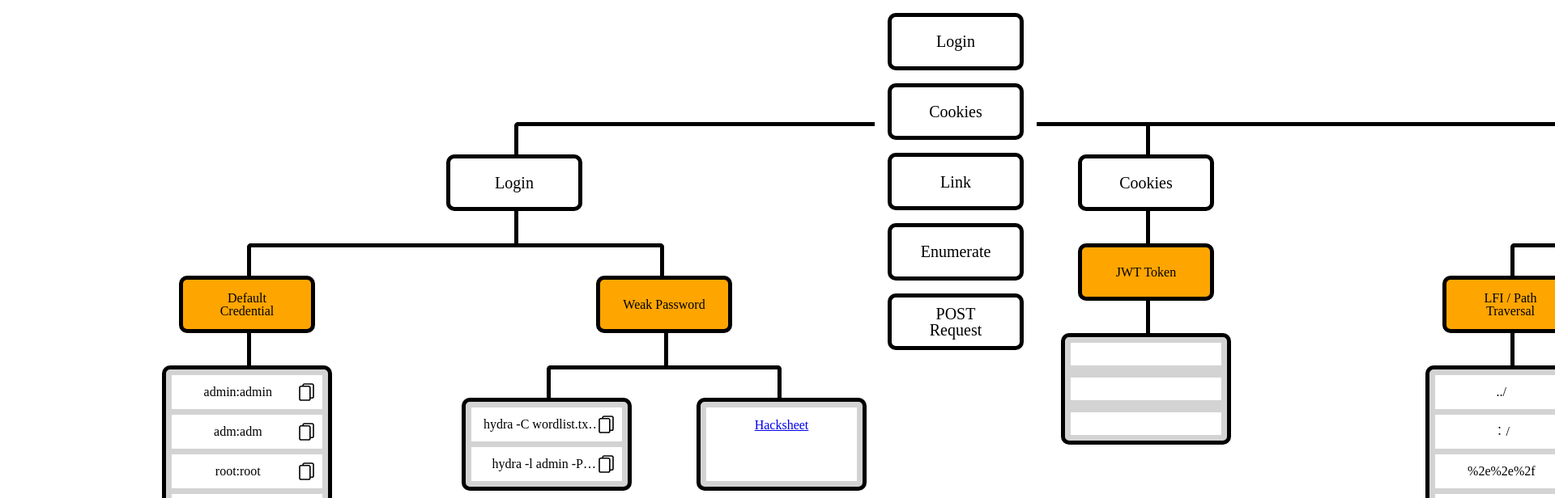
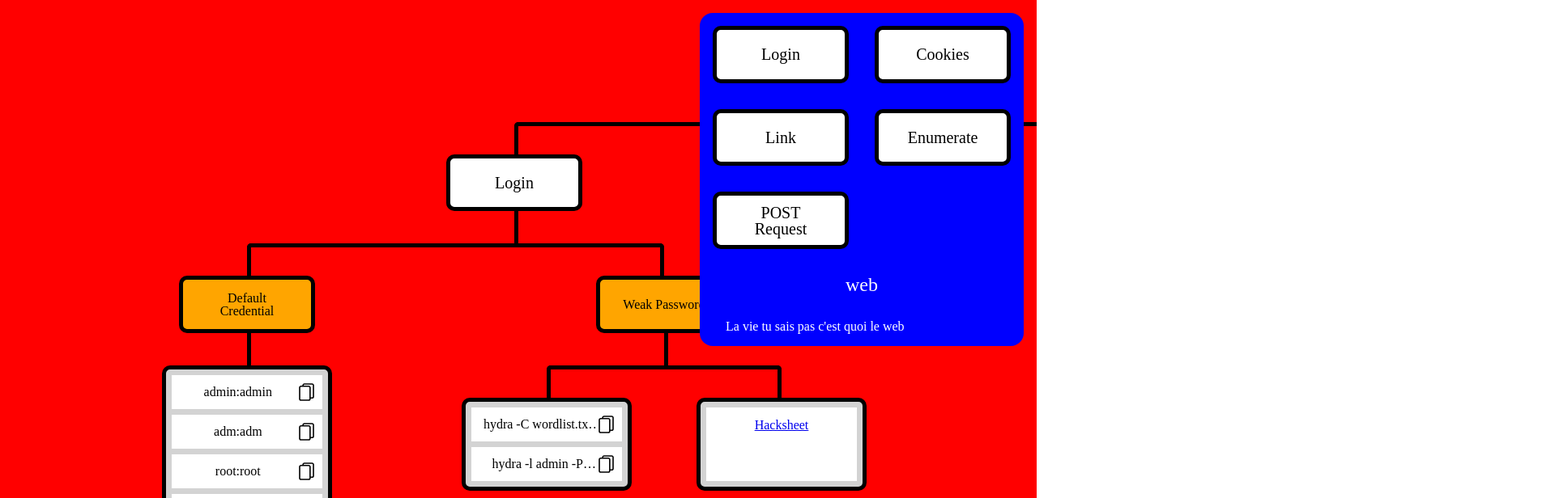
Before and after one commit to sawyerf/Hackinator, a React (Create React App) app: page / in a window 1280 px wide. Shown: the top 616 px of the page at 81% size, 1920 px wide, since content can reach past the window. Built offline with nearby package versions, Linux system fonts and the light colour scheme.

Commit message:
Add: description & Information && Fix: margin parrent

```diff
--- a/src/App.tsx
+++ b/src/App.tsx
@@ -2,7 +2,7 @@ import React, { useState } from 'react';
 import diagramData from './data/diagram.json'
 import { BlockNodeType, BlockType } from './data/diagram';
 import Diagram from './components/Diagram';
-import ListNextNode from './components/ListNextNode';
+import Information from './components/Information';
 
 
 const App = () => {
@@ -12,7 +12,7 @@ const App = () => {
   return (
     <div className="App">
       <Diagram diagramData={data} setSelect={setNode}/>
-      <ListNextNode nodes={node.choice} setSelect={setNode}/>
+      <Information node={node} setSelect={setNode}/>
     </div>
   )
 }
--- a/src/assets/index.css
+++ b/src/assets/index.css
@@ -1,2 +1,3 @@
 @import './blocks.css';
 @import './links.css';
+@import './information.css';
--- /dev/null
+++ b/src/assets/information.css
@@ -0,0 +1,18 @@
+.nextNode {
+    /* background-color: green; */
+    display: grid;
+    grid-template-columns: auto auto;
+}
+
+.information {
+    position: fixed;
+    top: 0;
+    right: 0;
+    margin: 1em;
+    background-color: blue;
+    border-radius: 1em;
+}
+
+.info-current {
+    margin: 1em;
+}
--- a/src/assets/links.css
+++ b/src/assets/links.css
@@ -16,11 +16,13 @@
     transition: all ease .4s;
 } */
 
-/* .diagram {
-    margin: 20px auto;
-    width: 455px;
+.diagram {
+    width: 100vw;
+    height: 100vh;
+    background-color: red;
+    overflow: scroll;
     min-height: auto;
-} */
+}
 
 .diagram .child {
     position: relative;
@@ -30,6 +32,7 @@
 .diagram .parent {
     position: relative;
     padding: var(--top-size);
+    padding-bottom: 0px;
     float: left;
 
     text-align: center;
--- /dev/null
+++ b/src/components/Information.tsx
@@ -0,0 +1,29 @@
+import React from 'react';
+import { BlockNodeType } from '../data/diagram';
+import ListNextNode from './ListNextNode';
+
+type InformationProps = {
+    node: BlockNodeType;
+    setSelect: React.Dispatch<React.SetStateAction<BlockNodeType>>;
+}
+
+const Information = (props: InformationProps) => {
+
+    return (
+        <div className='information'>
+            <ListNextNode nodes={props.node.choice} setSelect={props.setSelect} />
+            {
+                props.node ? (
+                    <div className='info-current'>
+                        <h1 style={{ textAlign: 'center', fontSize: '1.5em', color: 'white' }}>{props.node?.name}</h1>
+                        <p style={{ fontSize: '1em', color: 'white', margin: '1em', marginTop: '2em' }}>{props.node?.description}</p>
+                    </div>
+                ) : (
+                    <></>
+                )
+            }
+        </div>
+    )
+}
+
+export default Information;
--- a/src/components/ListNextNode.tsx
+++ b/src/components/ListNextNode.tsx
@@ -14,7 +14,7 @@ const ListNextNode = (props: ListNextNodeProps) => {
 		if (block.type == 'node') {
 			const node = block as BlockNodeType;
 			return (
-				<div style={{ margin: '1em'}} onClick={() => {
+				<div style={{ margin: '1em', flex: 1}} onClick={() => {
 					if (node.choice.filter(choice => choice.type == 'node').length > 0){
 						props.setSelect(node);
 					}
@@ -26,7 +26,7 @@ const ListNextNode = (props: ListNextNodeProps) => {
 	}
 
 	return (
-		<div style={{position: 'fixed', top: 0, right: 0, backgroundColor: 'white'}}>
+		<div className='nextNode'>
 			{
 				props.nodes.map(node => parserNode(node))
 			}
--- a/src/components/NodeBlock.tsx
+++ b/src/components/NodeBlock.tsx
@@ -7,7 +7,7 @@ interface NodeProps {
 
 const NodeBlock = (props: NodeProps) => {
     return (
-        <div className={`block block-node block-type-${props.type}`}>
+        <div className={`block block-node block-type-${props.type}`} >
             <p className={`block-node block-type-${props.type}`}>{props.name}</p>
         </div>
     )
--- a/src/data/diagram.d.ts
+++ b/src/data/diagram.d.ts
@@ -1,6 +1,7 @@
 export type BlockNodeType = {
   type: string;
   name: string;
+  description: string;
   is: string;
   choice: (BlockTextType | BlockNodeType | BlockUrlType)[]
 }
--- a/src/data/diagram.json
+++ b/src/data/diagram.json
@@ -2,16 +2,19 @@
   "type": "node",
   "is": "master",
   "name": "web",
+  "description": "La vie tu sais pas c'est quoi le web",
   "choice": [
     {
       "type": "node",
       "is": "switch",
       "name": "Login",
+      "description": "",
       "choice": [
         {
           "type": "node",
           "is": "vuln",
           "name": "Default Credential",
+          "description": "",
           "choice": [
             {
               "type": "text",
@@ -29,6 +32,7 @@
           "type": "node",
           "is": "vuln",
           "name": "Weak Password",
+          "description": "",
           "choice": [
             {
               "type": "text",
@@ -54,26 +58,45 @@
       "type": "node",
       "is": "switch",
       "name": "Cookies",
+      "description": "",
       "choice": [
         {
           "type": "node",
           "is": "vuln",
           "name": "JWT Token",
+          "description": "",
           "choice": [
             {
               "type": "url",
               "urls": [
                 {
-                  "type": "jwt.io",
-                  "value": "https://jwt.io"
+                  "text": "jwt.io",
+                  "url": "https://jwt.io"
                 },
                 {
-                  "type": "Hacktricks jwt",
-                  "value": "https://book.hacktricks.xyz/pentesting-web/hacking-jwt-json-web-tokens"
+                  "text": "Hacktricks jwt",
+                  "url": "https://book.hacktricks.xyz/pentesting-web/hacking-jwt-json-web-tokens"
                 },
                 {
-                  "type": "Flask unsign (for flask jwt)",
-                  "value": "https://github.com/Paradoxis/Flask-Unsign"
+                  "text": "Flask unsign (for flask jwt)",
+                  "url": "https://github.com/Paradoxis/Flask-Unsign"
+                }
+              ]
+            }
+          ]
+        },
+        {
+          "type": "node",
+          "is": "vuln",
+          "name": "Flask",
+          "description": "",
+          "choice": [
+            {
+              "type": "url",
+              "urls": [
+                {
+                  "text": "Hacksheet Flask",
+                  "url": "https://github.com/sawyerf/HackSheet/blob/main/wiki/Web.md#flask"
                 }
               ]
             }
@@ -85,11 +108,13 @@
       "type": "node",
       "is": "switch",
       "name": "Link",
+      "description": "",
       "choice": [
         {
           "type": "node",
           "is": "vuln",
           "name": "LFI / Path Traversal",
+          "description": "",
           "choice": [
             {
               "type": "text",
@@ -108,6 +133,7 @@
           "type": "node",
           "is": "vuln",
           "name": "Open Redirect ",
+          "description": "",
           "choice": [
             {
               "type": "url",
@@ -126,11 +152,13 @@
       "type": "node",
       "is": "switch",
       "name": "Enumerate",
+      "description": "",
       "choice": [
         {
           "type": "node",
           "is": "vuln",
           "name": "Hidden File ",
+          "description": "",
           "choice": [
             {
               "type": "text",
@@ -154,6 +182,7 @@
           "type": "node",
           "is": "vuln",
           "name": "Domain Name",
+          "description": "",
           "choice": [
             {
               "type": "text",
@@ -178,11 +207,13 @@
       "type": "node",
       "is": "switch",
       "name": "POST Request",
+      "description": "",
       "choice": [
         {
           "type": "node",
           "is": "vuln",
           "name": "XXE",
+          "description": "",
           "choice": [
             {
               "type": "text",
@@ -209,6 +240,7 @@
           "type": "node",
           "is": "vuln",
           "name": "Prototype Pollution",
+          "description": "",
           "choice": [
             {
               "type": "text",
@@ -235,6 +267,7 @@
           "type": "node",
           "is": "vuln",
           "name": "STTI",
+          "description": "",
           "choice": [
             {
               "type": "text",
@@ -254,6 +287,7 @@
           "type": "node",
           "is": "vuln",
           "name": "SQLI",
+          "description": "",
           "choice": [
             {
               "type": "text",
@@ -279,6 +313,7 @@
           "type": "node",
           "is": "vuln",
           "name": "NOSQLI",
+          "description": "",
           "choice": [
             {
               "type": "text",
@@ -295,6 +330,7 @@
           "type": "node",
           "is": "vuln",
           "name": "XSS Injection",
+          "description": "",
           "choice": [
             {
               "type": "text",
@@ -306,6 +342,23 @@
                 "<p style=\"animation: x;\" onanimationstart=\"alert()\">XSS</p>",
                 "<SCRscriptIPT>alert(1)</SCRscriptIPT>"
               ]
+            },
+            {
+              "type": "node",
+              "is": "vuln",
+              "name": "DOM Clobbering",
+              "description": "",
+              "choice": [
+                {
+                  "type": "url",
+                  "urls": [
+                    {
+                      "text": "Port Swigger",
+                      "url": "https://portswigger.net/web-security/dom-based/dom-clobbering"
+                    }
+                  ]
+                }
+              ]
             }
           ]
         },
@@ -313,6 +366,7 @@
           "type": "node",
           "is": "vuln",
           "name": "Request Smuggling",
+          "description": "",
           "choice": [
             {
               "type": "url",
@@ -333,6 +387,7 @@
           "type": "node",
           "is": "vuln",
           "name": "Deserialization",
+          "description": "",
           "choice": [
             {
               "type": "url",
```
